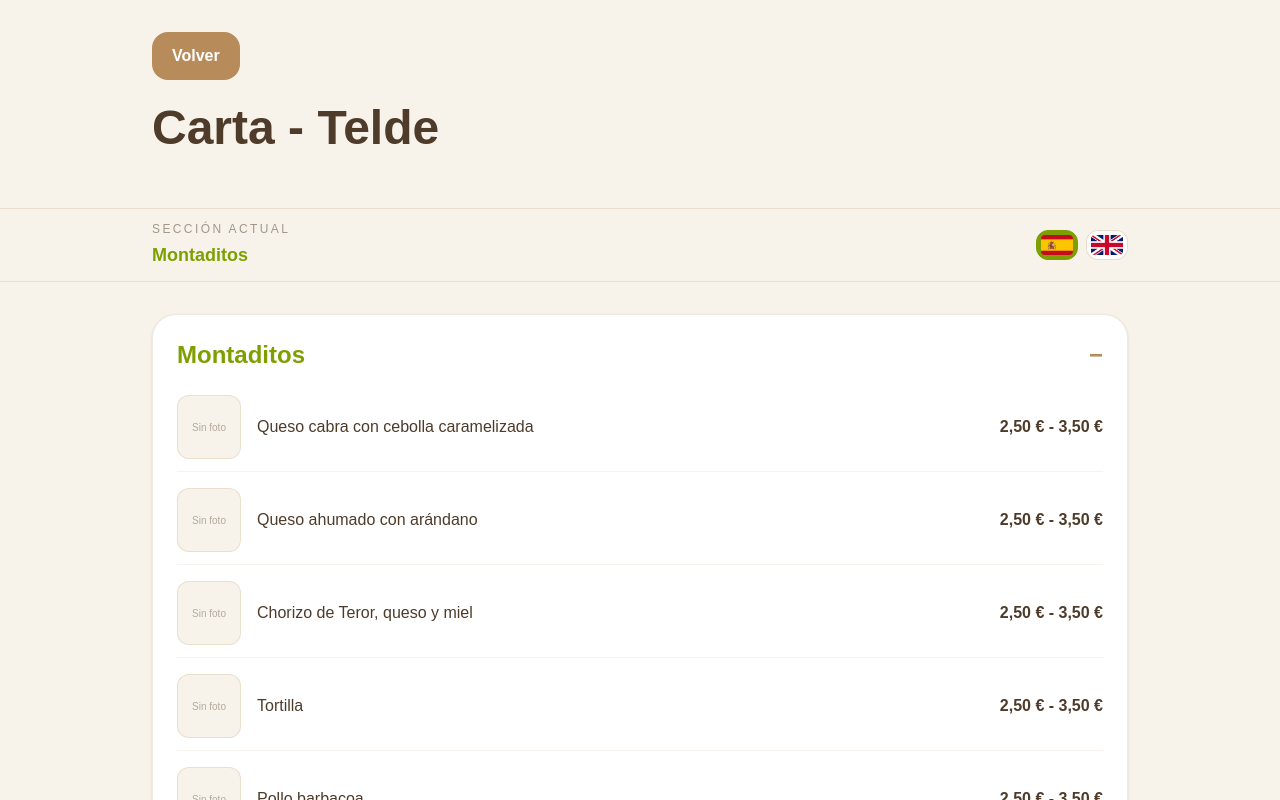
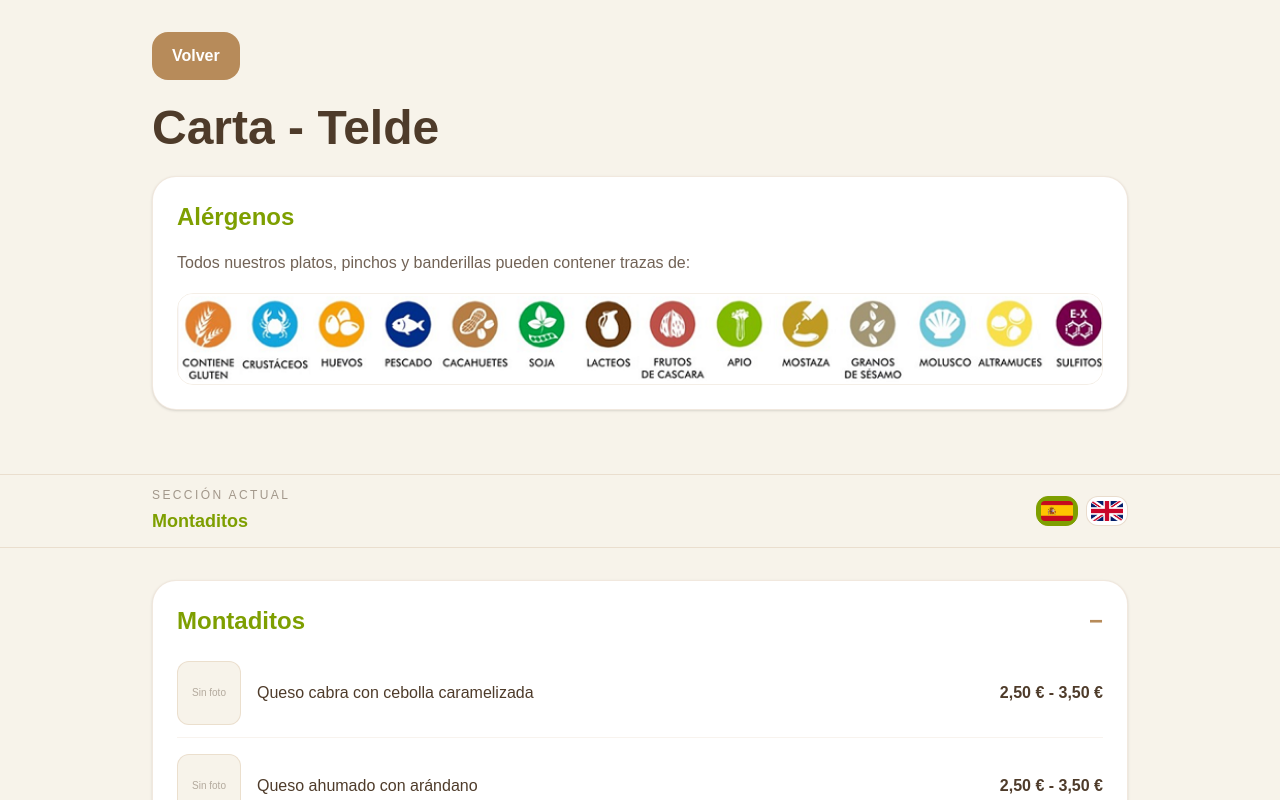
Before and after one commit to jorgemc174/encurtidos-antequera, a React (Vite) app: page /carta-telde in a window 1280 px wide. Shown: the top 800 px of the page. Built offline with nearby package versions, Linux system fonts and the light colour scheme.

Commit message:
alergenos

```diff
--- a/src/pages/CartaBase.jsx
+++ b/src/pages/CartaBase.jsx
@@ -2,6 +2,7 @@ import { Link } from "react-router-dom";
 import { useEffect, useMemo, useState } from "react";
 import espanaImg from "../assets/españa.jpg";
 import inglaterraImg from "../assets/inglaterra.jpg";
+import alergenosImg from "../assets/alergenos.jpg";
 
 export default function CartaBase({ titulo, categorias }) {
   const [lang, setLang] = useState(() => localStorage.getItem("lang") || "es");
@@ -166,6 +167,24 @@ export default function CartaBase({ titulo, categorias }) {
         </div>
 
         <h1 className="text-4xl md:text-5xl font-bold mb-6">{titulo[lang]}</h1>
+
+        <section className="bg-white rounded-3xl border border-[#B78B5A]/20 shadow-sm p-5 md:p-6 mb-8">
+          <h2 className="text-xl md:text-2xl font-bold text-[#7E9F00] mb-4">
+            {lang === "es" ? "Alérgenos" : "Allergens"}
+          </h2>
+
+          <p className="text-sm md:text-base text-[#4E3B2A]/80 mb-4 leading-7">
+            {lang === "es"
+              ? "Todos nuestros platos, pinchos y banderillas pueden contener trazas de:"
+              : "All our dishes, pinchos and skewers may contain traces of:"}
+          </p>
+
+          <img
+            src={alergenosImg}
+            alt={lang === "es" ? "Tabla de alérgenos" : "Allergen chart"}
+            className="w-full rounded-2xl border border-[#B78B5A]/15"
+          />
+        </section>
       </div>
 
       <div className="sticky top-0 z-40 bg-[#F7F3EA]/95 backdrop-blur border-y border-[#B78B5A]/20">
```
